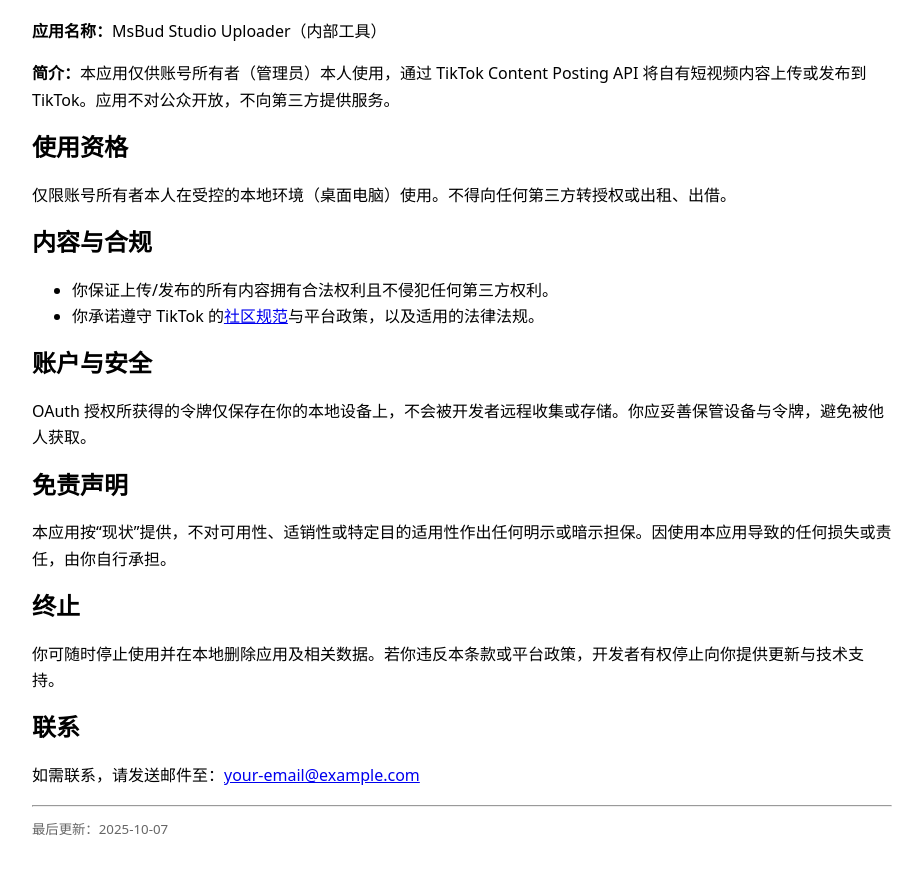
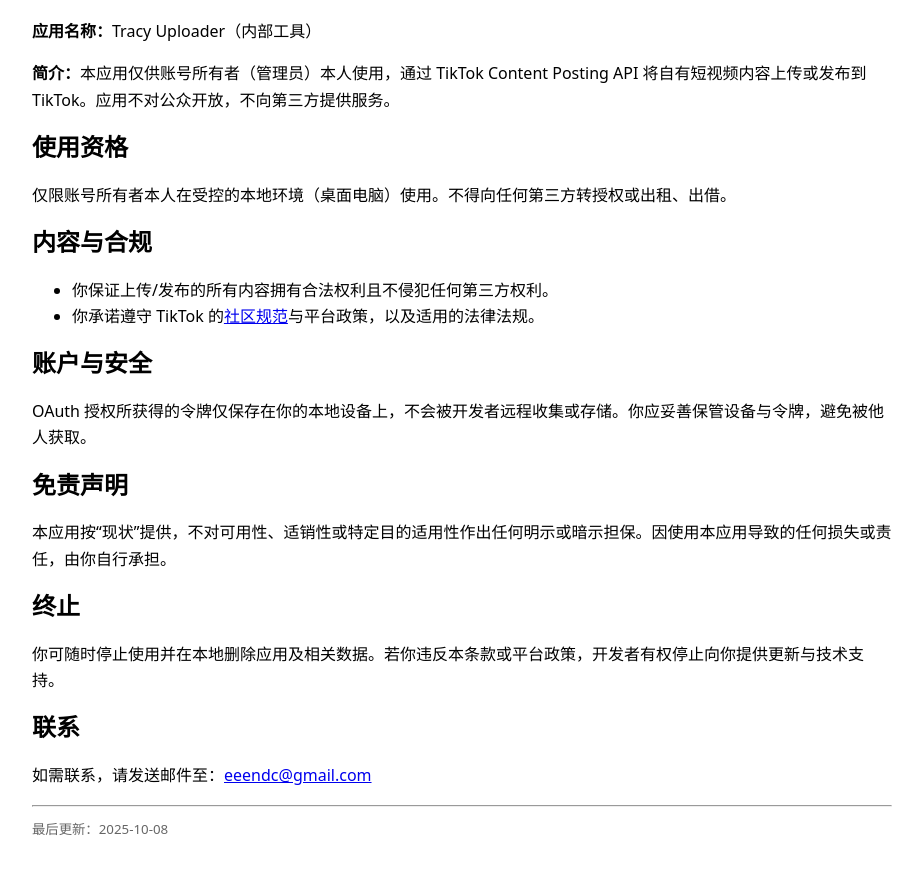
Before and after one commit to eeendc/tracy, a plain HTML site: page tos.html in a window 1280 px wide. Shown: the part 82-956 px from the top of the page, without its empty margins (178-1101 px from the left). Drawn offline with Linux system fonts and the light colour scheme.

Commit message:
Update tos.html
legal

```diff
--- a/tos.html
+++ b/tos.html
@@ -1,9 +1,8 @@
-
 <!doctype html>
 <html lang="zh-CN">
 <head>
 <meta charset="utf-8">
-<title>服务条款（Terms of Service）— MsBud Studio Uploader</title>
+<title>服务条款（Terms of Service）— Tracy Uploader</title>
 <meta name="viewport" content="width=device-width, initial-scale=1">
 <style>
 body{font-family:system-ui,-apple-system,Segoe UI,Roboto,Helvetica,Arial,sans-serif;max-width:860px;margin:40px auto;padding:0 16px;line-height:1.65}
@@ -14,7 +13,7 @@ small{color:#666}
 </head>
 <body>
 <h1>服务条款（Terms of Service）</h1>
-<p><strong>应用名称：</strong>MsBud Studio Uploader（内部工具）</p>
+<p><strong>应用名称：</strong>Tracy Uploader（内部工具）</p>
 <p><strong>简介：</strong>本应用仅供账号所有者（管理员）本人使用，通过 TikTok Content Posting API 将自有短视频内容上传或发布到 TikTok。应用不对公众开放，不向第三方提供服务。</p>
 
 <h2>使用资格</h2>
@@ -36,9 +35,9 @@ small{color:#666}
 <p>你可随时停止使用并在本地删除应用及相关数据。若你违反本条款或平台政策，开发者有权停止向你提供更新与技术支持。</p>
 
 <h2>联系</h2>
-<p>如需联系，请发送邮件至：<a href="mailto:eeendc@gmail.com">your-email@example.com</a></p>
+<p>如需联系，请发送邮件至：<a href="mailto:eeendc@gmail.com">eeendc@gmail.com</a></p>
 
 <hr>
-<small>最后更新：2025-10-07</small>
+<small>最后更新：2025-10-08</small>
 </body>
 </html>
```
